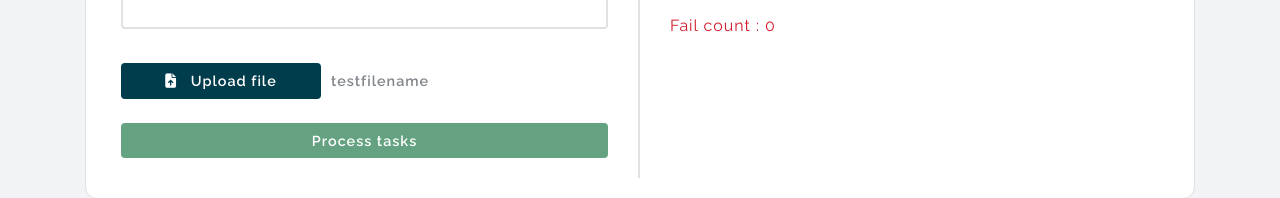
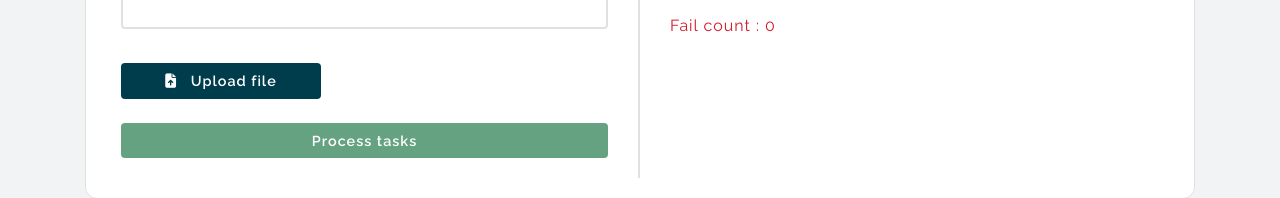
Before and after one commit to theborzzardie/test, an Angular app: page / in a window 1280 px wide. Shown: the part 294-492 px from the top of the page. Built offline with nearby package versions, Linux system fonts and the light colour scheme.

Commit message:
docs ready for deployment

```diff
--- a/src/app/tokens/tokens.component.html
+++ b/src/app/tokens/tokens.component.html
@@ -31,7 +31,7 @@
               <span> <i class="fa-solid fa-file-arrow-up"></i> &nbsp; {{fileUploading ? 'Uploading...' : 'Upload file'}}</span>
             </button>
 
-            <span class="file-name"> {{fileName}}</span>
+            <span class="file-name" [@fadeIn]> {{fileName}}</span>
           </div>
 
           <button class="btn btn-search" [disabled]="fileUploading || !tokens.length || !token || (searching && totalDone !== tokens.length)" (click)="doLoop()">{{searching ? 'Processing ...' : 'Process tasks'}}</button>
--- a/src/app/tokens/tokens.component.ts
+++ b/src/app/tokens/tokens.component.ts
@@ -31,7 +31,7 @@ export class TokensComponent implements OnInit {
   success = 0;
   fail = 0;
   fileUploading = false;
-  fileName = 'testfilename';
+  fileName = '';
   token: string = '';
   searching = false;
   type = 'accountReference';
```
Also changed, not shown: 3 other files (tests, documents, lock files or other folders).
